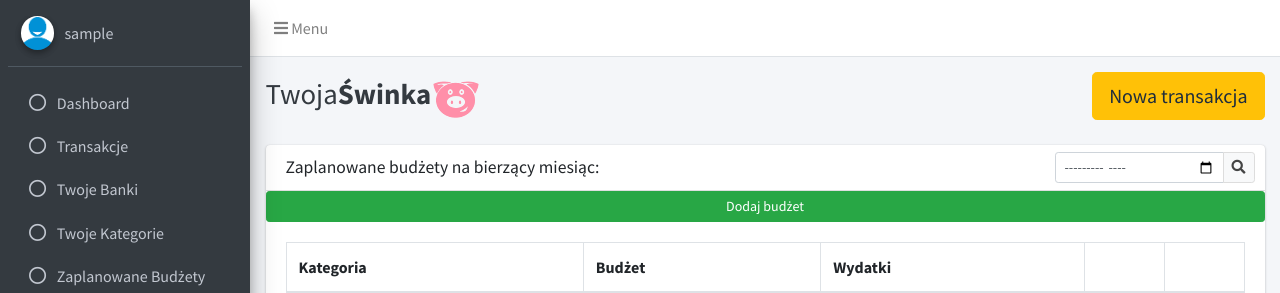
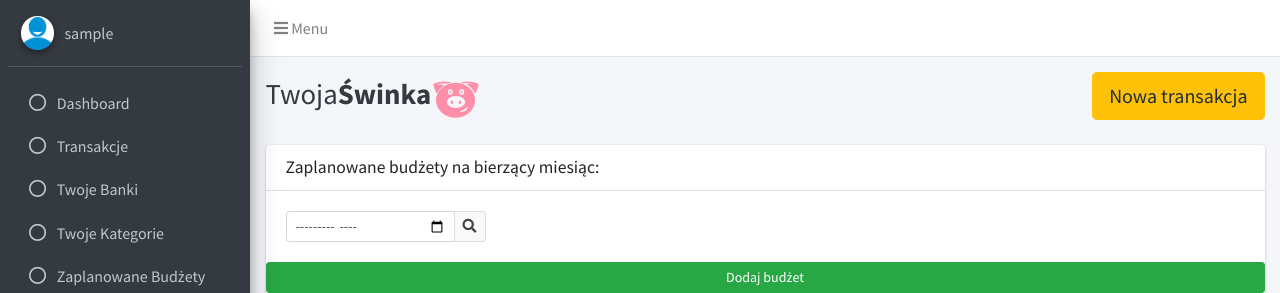
Before and after one commit to maciejwitos/twojaswinka-financial-app, a Django app: page /budget/all/ in a window 1280 px wide. Shown: the top 293 px of the page. Run offline with Django 3.2, Linux system fonts and the light colour scheme; the visitor is signed in with stand-in values (Sample User, id 1); data that the repository does not hold is empty; some libraries are stand-ins or nearby versions.

Commit message:
Fixed search view

```diff
--- a/TwojaSwinka/settings.py
+++ b/TwojaSwinka/settings.py
@@ -24,7 +24,7 @@ BASE_DIR = os.path.dirname(os.path.dirname(os.path.abspath(__file__)))
 SECRET_KEY = 'jck=#_*hl%n^scdw26m%8q1hi4f@7m_)a16!tjsziyx6niykuo'
 
 # SECURITY WARNING: don't run with debug turned on in production!
-DEBUG = True
+DEBUG = False
 
 ALLOWED_HOSTS = ['*']
 
--- a/app/templates/budget/budget_all.html
+++ b/app/templates/budget/budget_all.html
@@ -5,7 +5,8 @@
         <div class="card">
             <div class="card-header">
                 <h3 class="card-title">Zaplanowane budżety na bierzący miesiąc:</h3>
-                <div class="card-tools">
+            </div>
+            <div class="card-body">
                 <form action="" method="post">
                     {% csrf_token %}
                     <div class="input-group input-group-sm" style="width: 200px;">
@@ -14,12 +15,11 @@
                             <button type="submit" class="btn btn-default"><i
                                     class="fas fa-search"></i>
                             </button>
+
                         </div>
                     </div>
                 </form>
             </div>
-            </div>
-
             <div>
                 <a href="{% url "add-budget" %}">
                     <button type="button" class="btn btn-block btn-success btn-sm">Dodaj budżet</button>
```
Also changed, not shown: app/templates/dashboard.html (+5 -5 lines). Lines whose indentation alone changed are shown as unchanged.
